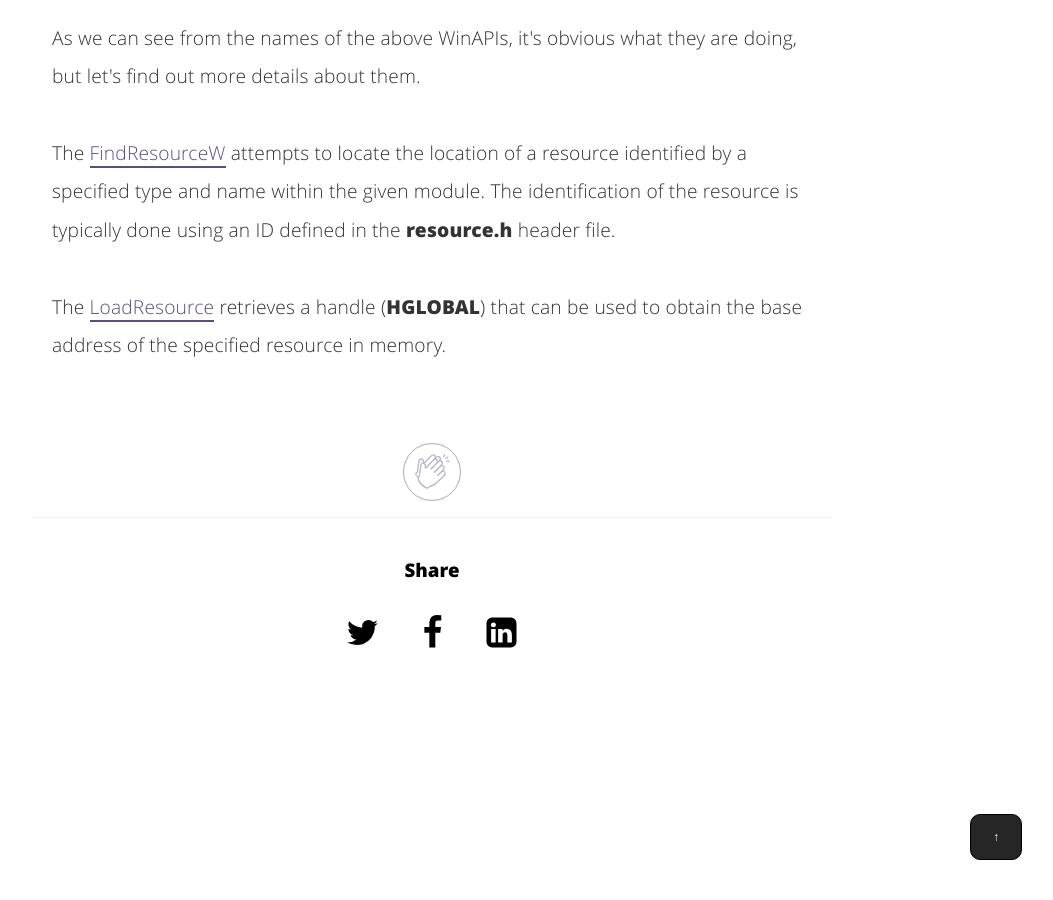
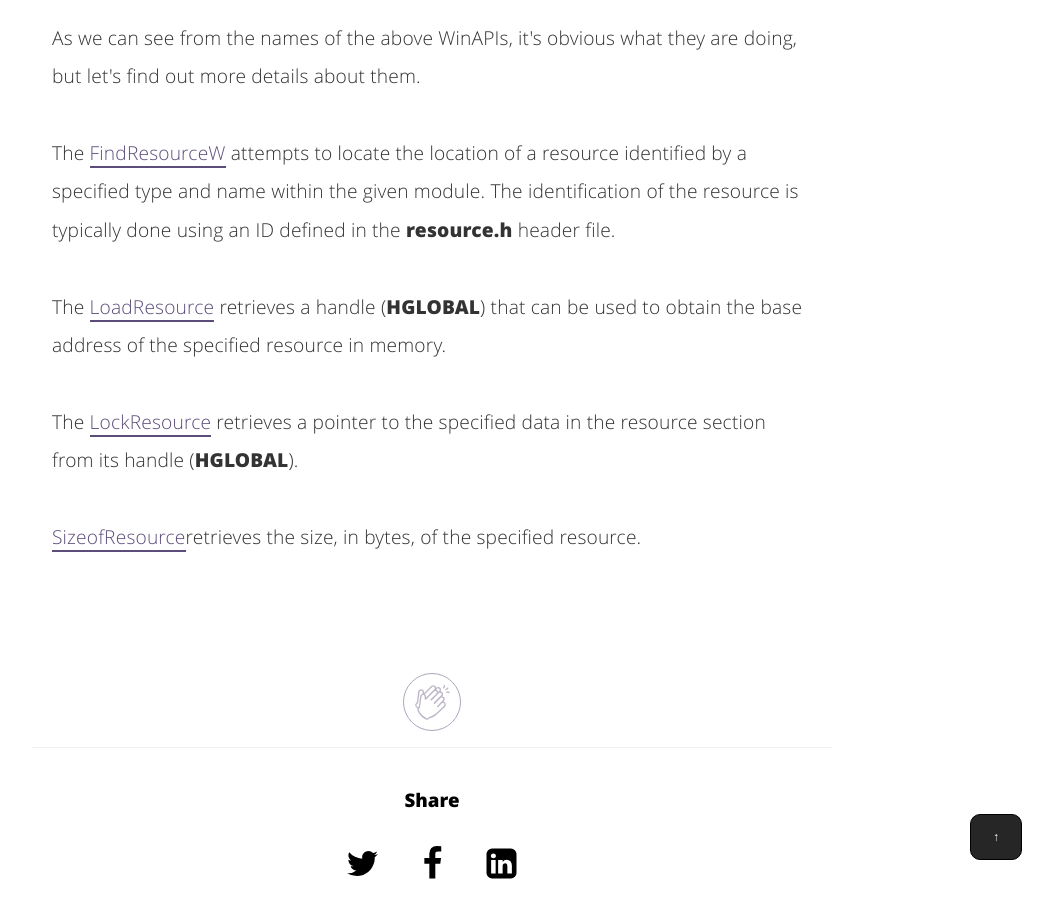
Before and after one commit to nickvourd/nickvourd.github.io, a Jekyll site: the page built from _posts/2024-04-21-the-anatomy-of-pe.md, in a window 1280 px wide and 900 px high, scrolled down 17944 px. Shown: the whole window, without its empty margins (208-1261 px from the left). Built offline with Jekyll 4.4.1, drawn with Linux system fonts in a browser that asks for light colours.

Commit message:
Edit the anatomy of PE

```diff
--- a/_posts/2024-04-21-the-anatomy-of-pe.md
+++ b/_posts/2024-04-21-the-anatomy-of-pe.md
@@ -400,7 +400,7 @@
 </ul>
 </p>
 
-<p>As we can see from the names of the above WinAPIs, it's obvious what they are doing, but let's find out more details about them.<br /><br />The <a href="https://learn.microsoft.com/en-us/windows/win32/api/libloaderapi/nf-libloaderapi-findresourcew">FindResourceW</a> attempts to locate the location of a resource identified by a specified type and name within the given module. The identification of the resource is typically done using an ID defined in the <b>resource.h</b> header file.<br ><br />The <a href="https://learn.microsoft.com/en-us/windows/win32/api/libloaderapi/nf-libloaderapi-loadresource">LoadResource</a> retrieves a handle (<b>HGLOBAL</b>) that can be used to obtain the base address of the specified resource in memory.</p>
+<p>As we can see from the names of the above WinAPIs, it's obvious what they are doing, but let's find out more details about them.<br /><br />The <a href="https://learn.microsoft.com/en-us/windows/win32/api/libloaderapi/nf-libloaderapi-findresourcew">FindResourceW</a> attempts to locate the location of a resource identified by a specified type and name within the given module. The identification of the resource is typically done using an ID defined in the <b>resource.h</b> header file.<br ><br />The <a href="https://learn.microsoft.com/en-us/windows/win32/api/libloaderapi/nf-libloaderapi-loadresource">LoadResource</a> retrieves a handle (<b>HGLOBAL</b>) that can be used to obtain the base address of the specified resource in memory.<br /><br />The <a href="https://learn.microsoft.com/en-us/windows/win32/api/libloaderapi/nf-libloaderapi-lockresource">LockResource</a> retrieves a pointer to the specified data in the resource section from its handle (<b>HGLOBAL</b>).<br /><br /><a href="https://learn.microsoft.com/en-us/windows/win32/api/libloaderapi/nf-libloaderapi-sizeofresource">SizeofResource</a>retrieves the size, in bytes, of the specified resource.<br /><br /></p>
 
 <br /><br />
 
```
